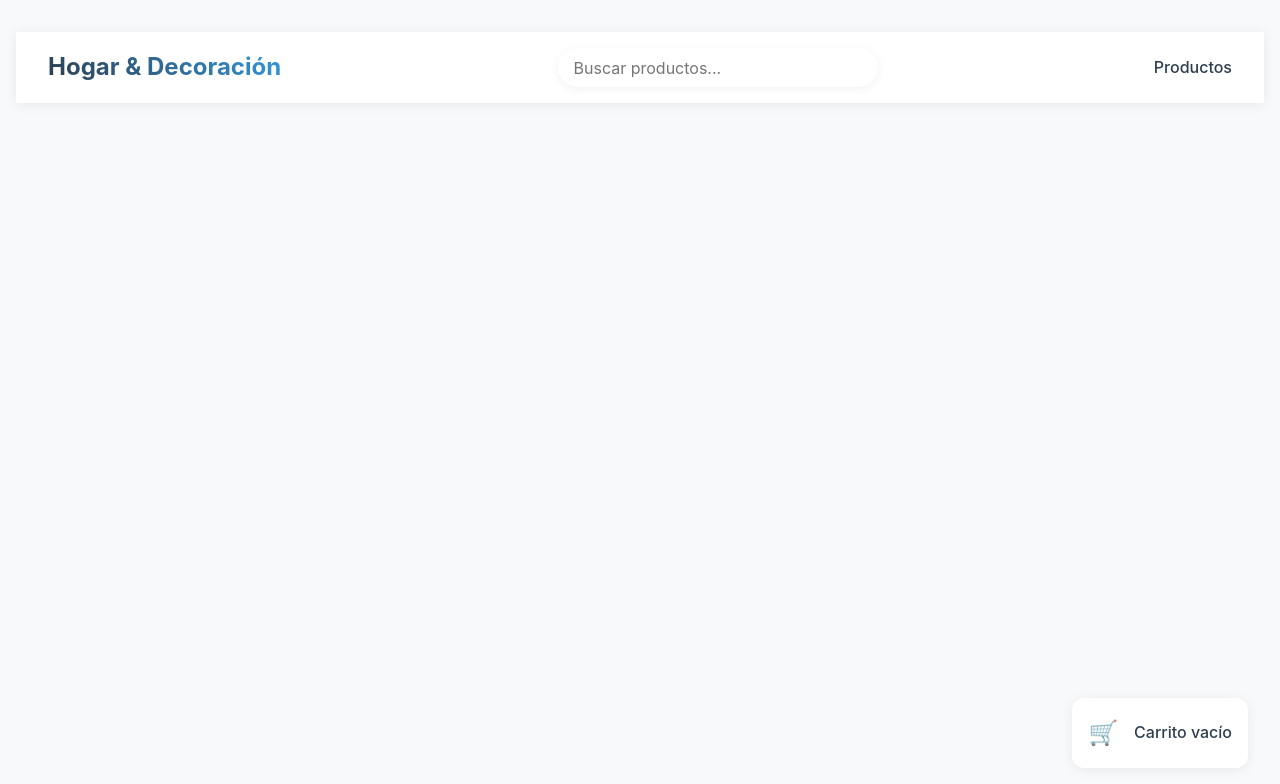
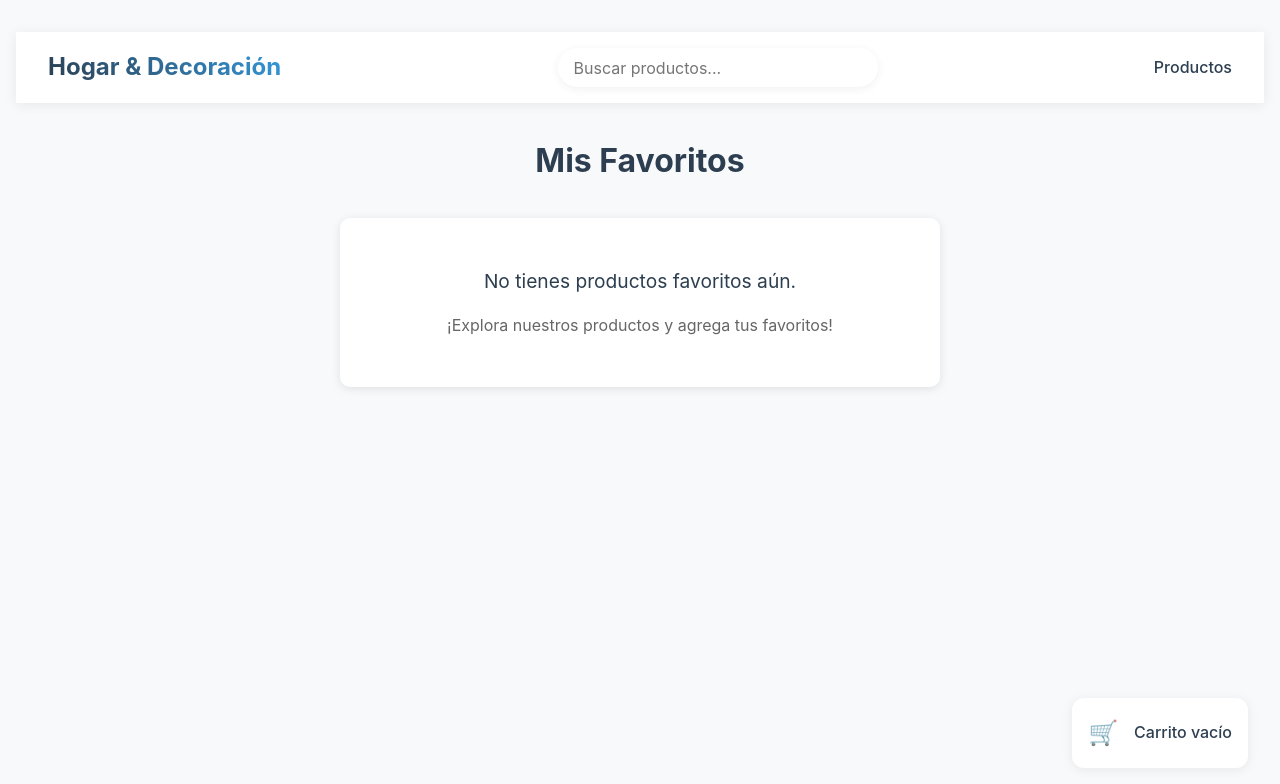
Before and after one commit to G1LB3T0/Proyecto_Ecommerce, a React (Vite) app: page /favoritos in a window 1280 px wide. Shown: the top 784 px of the page. Built offline with nearby package versions, Linux system fonts and the light colour scheme.

Commit message:
Creacion de un tooltip para el historial de favoritos

```diff
--- a/src/App.jsx
+++ b/src/App.jsx
@@ -9,6 +9,7 @@ import Home from './paginas/Home';
 import Productos from './paginas/Productos';
 import DetalleProducto from './paginas/DetalleProducto';
 import Carrito from './paginas/Carrito';
+import Favoritos from './paginas/Favoritos';
 import Buscar from './components/busqueda/Buscar';
 import Categoria from './components/categorias/Categoria';
 import './App.css';
@@ -27,6 +28,7 @@ export default function App() {
                   <Route path="/productos" element={<Productos />} />
                   <Route path="/producto/:id" element={<DetalleProducto />} />
                   <Route path="/carrito" element={<Carrito />} />
+                  <Route path="/favoritos" element={<Favoritos />} />
                   <Route path="/buscar/:query" element={<Buscar />} />
                   <Route path="/categoria/:id" element={<Categoria />} />
                 </Routes>
--- a/src/components/favoritos/HistorialFavorito.jsx
+++ b/src/components/favoritos/HistorialFavorito.jsx
@@ -10,7 +10,7 @@ const HistorialFavorito = ({ historial }) => {
       minute: '2-digit',
       day: '2-digit',
       month: '2-digit',
-      year: 'numeric'
+      year: ''
     });
   };
 
--- a/src/components/tarjetas/BotonFavorito.jsx
+++ b/src/components/tarjetas/BotonFavorito.jsx
@@ -1,8 +1,18 @@
 import React from 'react';
-import HistorialFavorito from '../favoritos/HistorialFavorito';
 import './TarjetaProducto.css';
 
-const BotonFavorito = ({ esFavorito, onClick, historial }) => (
+const BotonFavorito = ({ esFavorito, onClick, historial }) => {
+  const formatearFecha = (fecha) => {
+    return new Date(fecha).toLocaleString('es-GT', {
+      hour: '2-digit',
+      minute: '2-digit',
+      day: '2-digit',
+      month: '2-digit',
+      year: 'numeric'
+    });
+  };
+
+  return (
     <div className="favoritos-container">
       <button
         className={`boton-favorito${esFavorito ? ' activo' : ''}`}
@@ -13,8 +23,21 @@ const BotonFavorito = ({ esFavorito, onClick, historial }) => (
           <path d="M12 21.35l-1.45-1.32C5.4 15.36 2 12.28 2 8.5 2 5.42 4.42 3 7.5 3c1.74 0 3.41.81 4.5 2.09C13.09 3.81 14.76 3 16.5 3 19.58 3 22 5.42 22 8.5c0 3.78-3.4 6.86-8.55 11.54L12 21.35z"/>
         </svg>
       </button>
-    <HistorialFavorito historial={historial} />
+      {historial && historial.length > 0 && (
+        <div className="historial-tooltip">
+          <h4>Historial de favoritos</h4>
+          <ul>
+            {historial.map((item, index) => (
+              <li key={index}>
+                <span className="fecha">{formatearFecha(item.fecha)}</span>
+                <span className="accion">{item.accion}</span>
+              </li>
+            ))}
+          </ul>
+        </div>
+      )}
     </div>
   );
+};
 
 export default BotonFavorito;
--- a/src/components/tarjetas/TarjetaProducto.css
+++ b/src/components/tarjetas/TarjetaProducto.css
@@ -119,6 +119,78 @@
   fill: #e74c3c;
 }
 
+.historial-tooltip {
+  visibility: hidden;
+  position: absolute;
+  z-index: 1000;
+  background: white;
+  border-radius: 8px;
+  box-shadow: 0 4px 20px rgba(0,0,0,0.15);
+  padding: 1rem;
+  min-width: 280px;
+  right: 0;
+  top: calc(100% + 15px);
+  opacity: 0;
+  transition: all 0.2s ease;
+}
+
+.favoritos-container:hover .historial-tooltip {
+  visibility: visible;
+  opacity: 1;
+}
+
+.historial-tooltip::before {
+  content: '';
+  position: absolute;
+  top: -8px;
+  right: 20px;
+  width: 0;
+  height: 0;
+  border-left: 8px solid transparent;
+  border-right: 8px solid transparent;
+  border-bottom: 8px solid white;
+}
+
+.historial-tooltip h4 {
+  color: #2C3E50;
+  margin: 0 0 0.75rem 0;
+  font-size: 1rem;
+  border-bottom: 2px solid #f0f0f0;
+  padding-bottom: 0.5rem;
+}
+
+.historial-tooltip ul {
+  list-style: none;
+  padding: 0;
+  margin: 0;
+  max-height: 200px;
+  overflow-y: auto;
+}
+
+.historial-tooltip li {
+  display: flex;
+  flex-direction: column;
+  gap: 0.25rem;
+  padding: 0.75rem 0;
+  border-bottom: 1px solid #f5f5f5;
+}
+
+.historial-tooltip li:last-child {
+  border-bottom: none;
+}
+
+.historial-tooltip .fecha {
+  font-size: 0.85rem;
+  color: #95a5a6;
+  font-weight: 500;
+}
+
+.historial-tooltip .accion {
+  font-size: 0.95rem;
+  color: #2C3E50;
+  font-weight: 500;
+}
+
 .contador-favoritos {
   background: rgba(255, 255, 255, 0.9);
   color: #e53e3e;
--- a/src/components/tarjetas/TarjetaProducto.jsx
+++ b/src/components/tarjetas/TarjetaProducto.jsx
@@ -31,7 +31,6 @@ const TarjetaProducto = ({ producto }) => {
   const mostrarOferta = oferta?.trim() || (precioOriginal > precio ? 'Oferta' : null);
 
   return (
-    <Link to={`/producto/${id}`} className="tarjeta-producto-link">
     <div className="tarjeta-producto">
       {mostrarOferta && <span className="etiqueta-oferta">{mostrarOferta}</span>}
       <BotonFavorito
@@ -40,6 +39,7 @@ const TarjetaProducto = ({ producto }) => {
         totalFavoritos={favoritos.length}
         historial={historial}
       />
+      <Link to={`/producto/${id}`} className="tarjeta-producto-link">
         <img src={imagen} alt={nombre} />
         <InfoProducto
           nombre={nombre}
@@ -47,13 +47,13 @@ const TarjetaProducto = ({ producto }) => {
           precioOriginal={precioOriginal}
           rating={rating}
         />
+      </Link>
       <div className="tarjeta-producto__botones">
         <button className={`boton-comprar${agregado ? ' agregado' : ''}`} onClick={agregarAlCarrito}>
           {agregado ? '¡Agregado!' : 'Agregar al carrito'}
         </button>
       </div>
     </div>
-    </Link>
   );
 };
 
--- a/src/context/FavoritosContext.jsx
+++ b/src/context/FavoritosContext.jsx
@@ -46,7 +46,6 @@ export const FavoritosProvider = ({ children }) => {
     historial: []
   });
 
-  // Cargar favoritos del localStorage al iniciar
   useEffect(() => {
     const favoritosGuardados = localStorage.getItem('favoritos');
     if (favoritosGuardados) {
@@ -57,7 +56,6 @@ export const FavoritosProvider = ({ children }) => {
     }
   }, []);
 
-  // Guardar favoritos en localStorage cuando cambien
   useEffect(() => {
     localStorage.setItem('favoritos', JSON.stringify(state.favoritos));
   }, [state.favoritos]);
--- a/src/context/HistorialContext.jsx
+++ b/src/context/HistorialContext.jsx
@@ -8,7 +8,7 @@ const historialReducer = (state, action) => {
       return [
         action.payload,
         ...state.filter(item => item.id !== action.payload.id)
-      ].slice(0, 10); // Mantener solo las últimas 10 visitas
+      ].slice(0, 10);
     default:
       return state;
   }
--- /dev/null
+++ b/src/paginas/Favoritos.css
@@ -0,0 +1,49 @@
+.favoritos-page {
+  padding: 2rem 1rem;
+  max-width: 1200px;
+  margin: 0 auto;
+}
+
+.favoritos-page h1 {
+  color: #2C3E50;
+  font-size: 2rem;
+  margin-bottom: 2rem;
+  text-align: center;
+}
+
+.favoritos-vacio {
+  text-align: center;
+  padding: 3rem;
+  background: white;
+  border-radius: 10px;
+  box-shadow: 0 2px 10px rgba(0,0,0,0.1);
+  margin: 2rem auto;
+  max-width: 600px;
+}
+
+.favoritos-vacio p:first-child {
+  font-size: 1.2rem;
+  color: #2C3E50;
+  margin-bottom: 1rem;
+}
+
+.favoritos-vacio p:last-child {
+  color: #666;
+  font-size: 1rem;
+}
+
+@media (max-width: 768px) {
+  .favoritos-page {
+    padding: 1rem;
+  }
+
+  .favoritos-page h1 {
+    font-size: 1.8rem;
+    margin-bottom: 1.5rem;
+  }
+
+  .favoritos-vacio {
+    padding: 2rem;
+    margin: 1rem;
+  }
+}
--- /dev/null
+++ b/src/paginas/Favoritos.jsx
@@ -0,0 +1,27 @@
+import React from 'react';
+import { useFavoritos } from '../context/FavoritosContext';
+import ListaProductos from '../components/listados/ListaProductos';
+import productosMock from '../utils/productosMock';
+import './Favoritos.css';
+
+export default function Favoritos() {
+  const { favoritos } = useFavoritos();
+
+  // Filtrar productos favoritos
+  const productosFavoritos = productosMock.filter(producto => favoritos.includes(producto.id));
+
+  return (
+    <div className="favoritos-page">
+      <h1>Mis Favoritos</h1>
+
+      {productosFavoritos.length > 0 ? (
+        <ListaProductos productos={productosFavoritos} />
+      ) : (
+        <div className="favoritos-vacio">
+          <p>No tienes productos favoritos aún.</p>
+          <p>¡Explora nuestros productos y agrega tus favoritos!</p>
+        </div>
+      )}
+    </div>
+  );
+}
```
Lines whose indentation alone changed are shown as unchanged.
